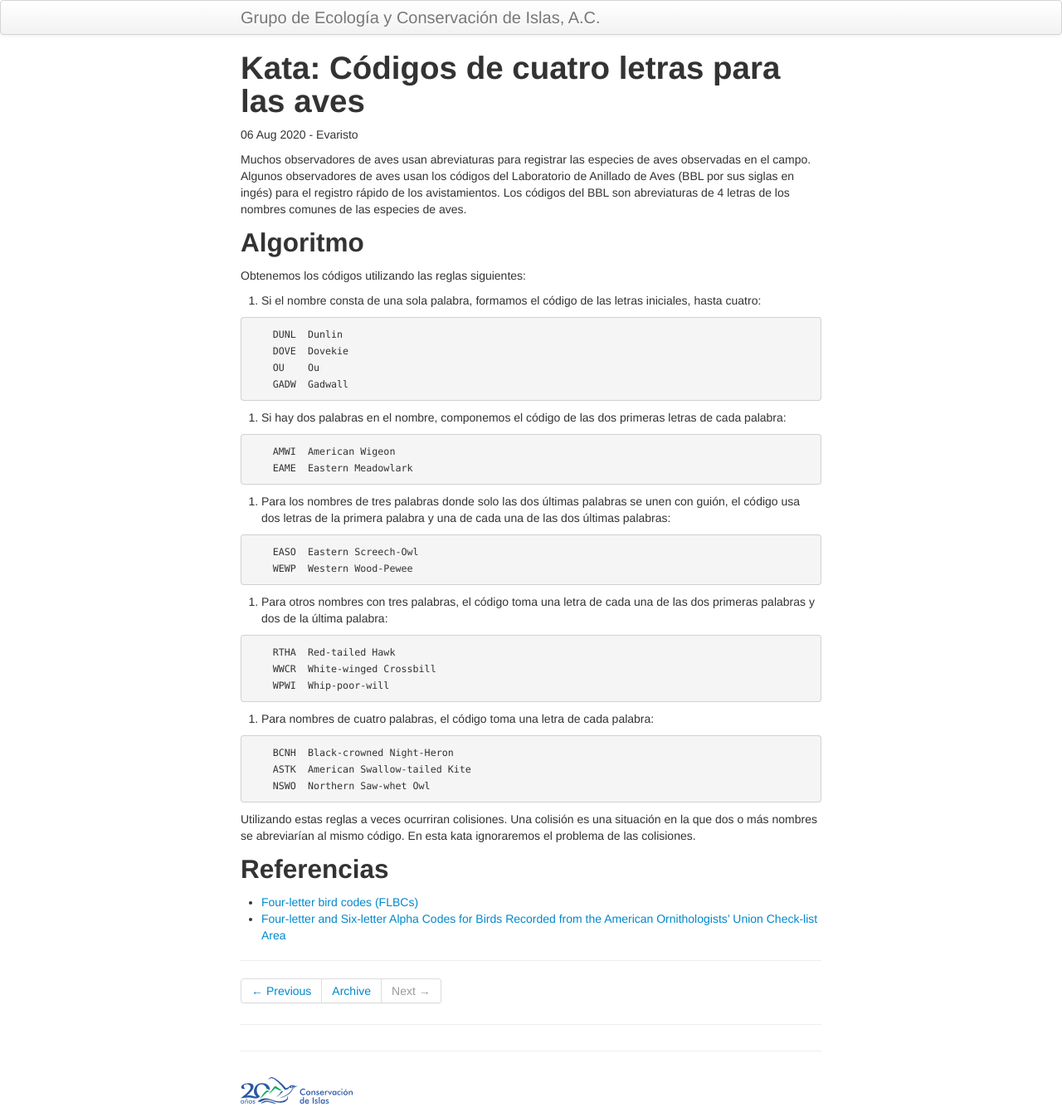
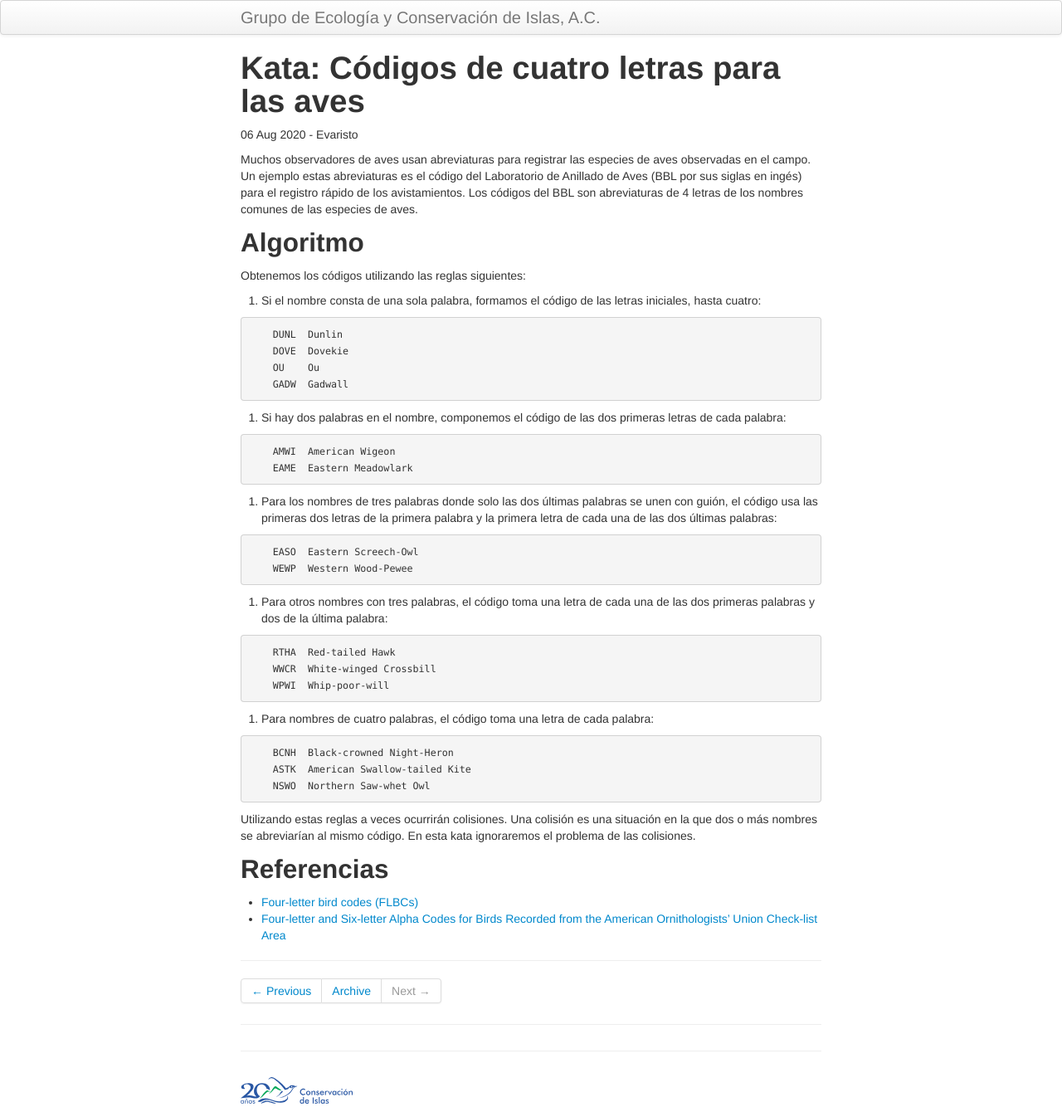
Before and after one commit to LizethMReyes/islasgeci.github.io, a Jekyll site: the page built from _posts/2020-08-06-kata.md, in a window 1280 px wide. Shown: the whole page at 83% size. Built offline with Jekyll 4.4.1, drawn with Linux system fonts in a browser that asks for light colours.

Commit message:
Incorpora sugerencias de @nepito
Co-authored-by: nepito <braulio.rojas@islas.org.mx>

````diff
--- a/_posts/2020-08-06-kata.md
+++ b/_posts/2020-08-06-kata.md
@@ -6,7 +6,7 @@
 ---
 
 Muchos observadores de aves usan abreviaturas para registrar las especies de aves observadas en el
-campo. Algunos observadores de aves usan los códigos del Laboratorio de Anillado de Aves (BBL por
+campo. Un ejemplo estas abreviaturas es el código del Laboratorio de Anillado de Aves (BBL por
 sus siglas en ingés) para el registro rápido de los avistamientos. Los códigos del BBL son
 abreviaturas de 4 letras de los nombres comunes de las especies de aves.
 
@@ -32,7 +32,7 @@
 ```
 
 3. Para los nombres de tres palabras donde solo las dos últimas palabras se unen con guión, el
-   código usa dos letras de la primera palabra y una de cada una de las dos últimas palabras:
+   código usa las primeras dos letras de la primera palabra y la primera letra de cada una de las dos últimas palabras:
 
 ```
     EASO  Eastern Screech-Owl
@@ -56,7 +56,7 @@
     NSWO  Northern Saw-whet Owl
 ```
 
-Utilizando estas reglas a veces ocurriran colisiones. Una colisión es una situación en la que dos o
+Utilizando estas reglas a veces ocurrirán colisiones. Una colisión es una situación en la que dos o
 más nombres se abreviarían al mismo código. En esta kata ignoraremos el problema de las colisiones.
 
 ## Referencias
````
